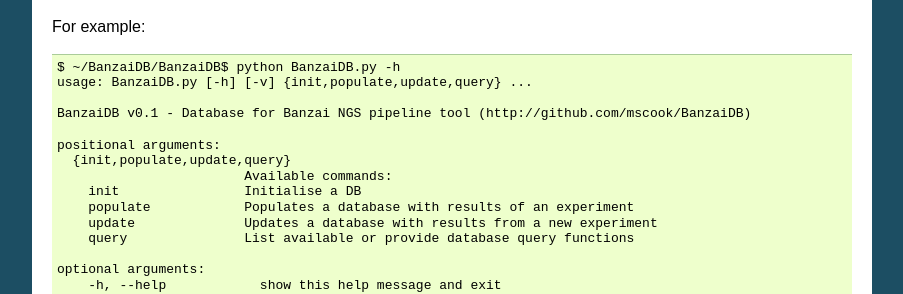
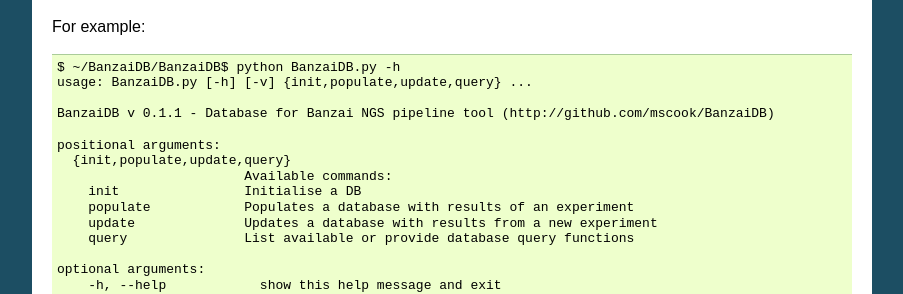
Before and after one commit to mscook/BanzaiDB, a Sphinx documentation site: the page built from docs/developer.rst, in a window 1280 px wide and 900 px high, scrolled down 761 px. Shown: the part 200-494 px from the top of the window, without its empty margins (198-1101 px from the left). Built offline with Sphinx 7.4.7, drawn with Linux system fonts in a browser that asks for light colours; some of the changed text lies outside the part shown.

Commit message:
Minor formatting change

```diff
--- a/docs/developer.rst
+++ b/docs/developer.rst
@@ -62,7 +62,7 @@
     $ ~/BanzaiDB/BanzaiDB$ python BanzaiDB.py -h
     usage: BanzaiDB.py [-h] [-v] {init,populate,update,query} ...
 
-    BanzaiDB v0.1 - Database for Banzai NGS pipeline tool (http://github.com/mscook/BanzaiDB)
+    BanzaiDB v 0.1.1 - Database for Banzai NGS pipeline tool (http://github.com/mscook/BanzaiDB)
 
     positional arguments:
       {init,populate,update,query}
```
